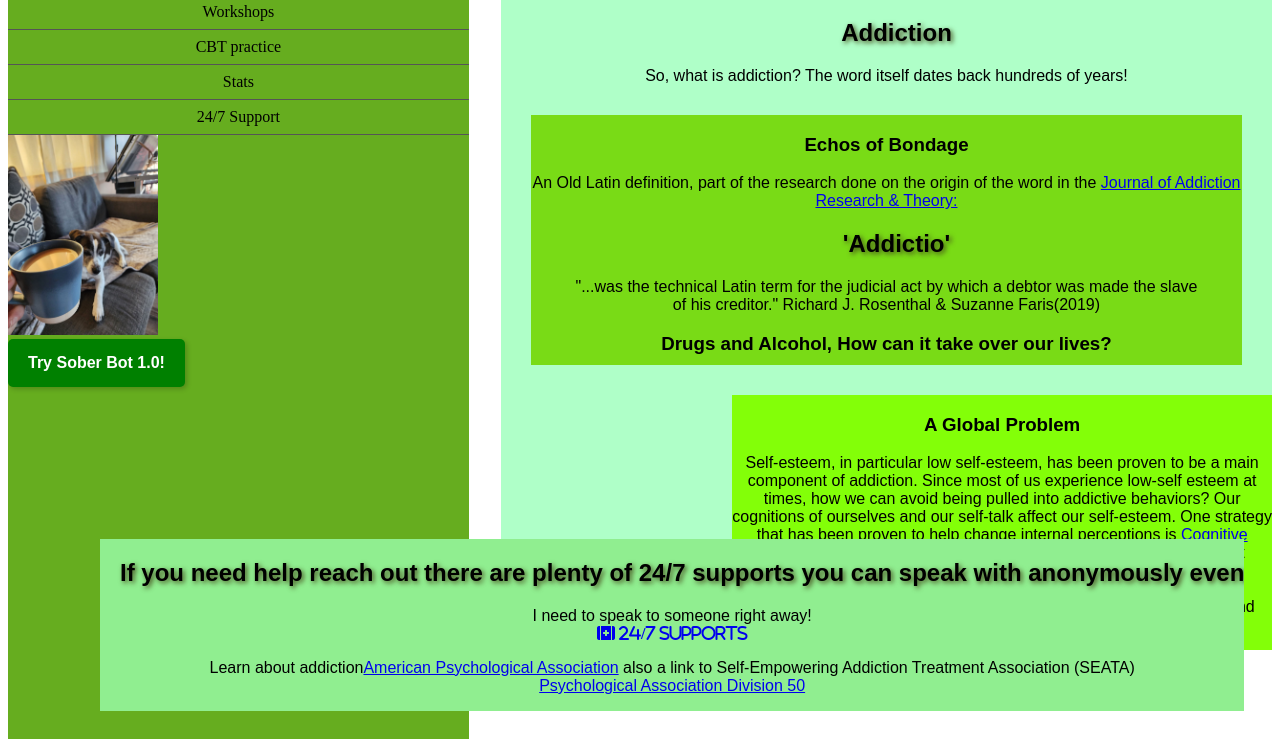
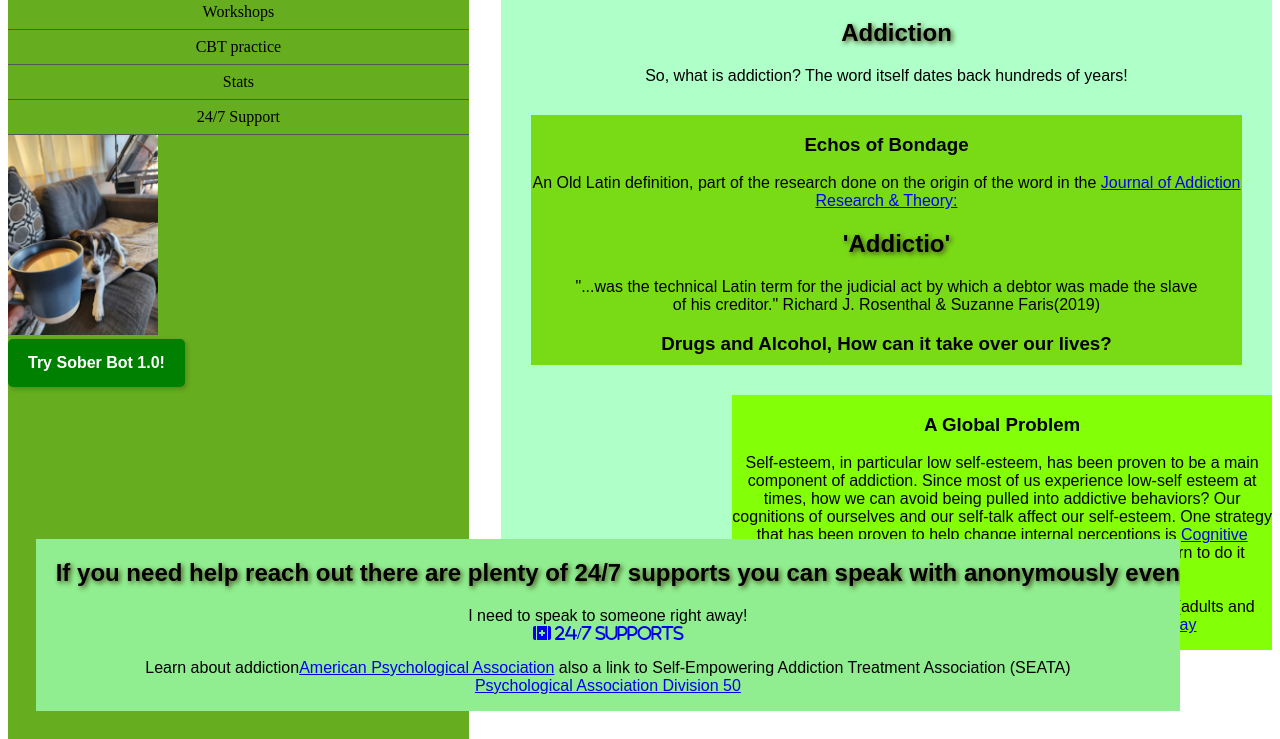
Before and after one commit to ModifyMe1/Roots-of-addiction, a website: page src/index.html in a window 1280 px wide. Shown: the part 61-800 px from the top of the page. Drawn offline with nearby package versions, Linux system fonts and the light colour scheme.

Commit message:
Update style.css

```diff
--- a/src/style.css
+++ b/src/style.css
@@ -125,7 +125,7 @@ li a:hover {
   background: lightgreen;
   max-width:200;
   padding:2;
-  left: 100px;
+  right: 100px;
   top: 600px;
   height: auto;
   overflow: auto;
```
